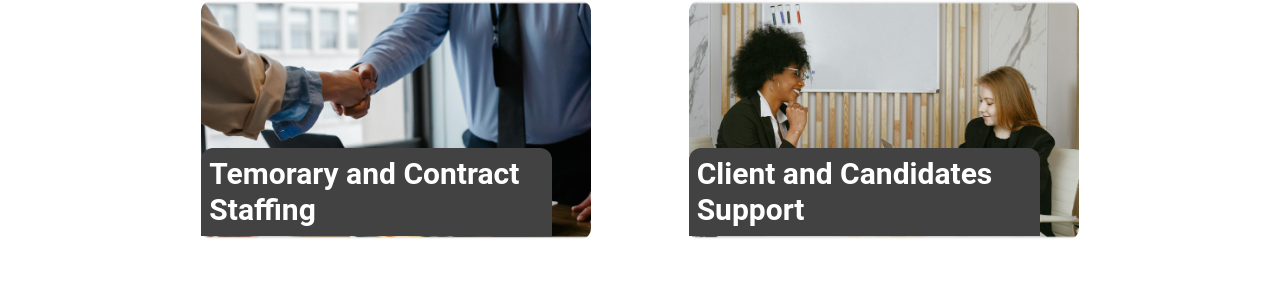
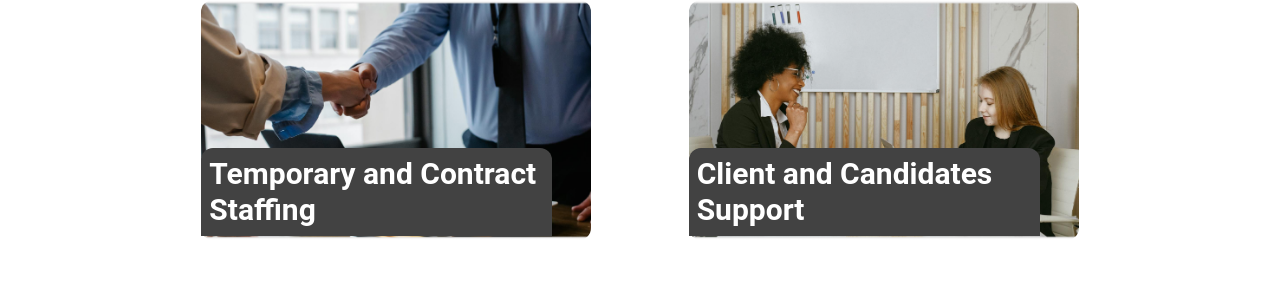
Before and after one commit to codingisf/PrimeLink, a React (Vite) app: page /services in a window 1280 px wide. Shown: the part 2232-2518 px from the top of the page. Built offline with nearby package versions, Linux system fonts and the light colour scheme.

Commit message:
Update ServicePage.jsx

```diff
--- a/src/Pages/ServicePage.jsx
+++ b/src/Pages/ServicePage.jsx
@@ -164,7 +164,7 @@ function Servicepage() {
               handler={handlefirstOpen}
               className="z-[9999]"
             >
-              <DialogHeader>PrimeLink Manpower & Staffing</DialogHeader>
+              <DialogHeader>Man power supply</DialogHeader>
               <DialogBody>
                 PrimeLink Manpower & Staffing delivers dependable manpower
                 supply solutions, Providing skilled and unskilled workforce to
@@ -250,7 +250,7 @@ function Servicepage() {
               >
                 <div className="bg-gray-800 absolute  w-[90%] min-h-10 bottom-1 rounded-t-xl ">
                   <h1 className="text-xl lg:text-3xl text-white font-semibold p-2">
-                    Temorary and Contract Staffing
+                    Temporary and Contract Staffing
                   </h1>
                 </div>
               </div>
@@ -307,7 +307,7 @@ function Servicepage() {
               handler={handlefourthOpen}
               className="z-[9999]"
             >
-              <DialogHeader>Overseas Requirement</DialogHeader>
+              <DialogHeader>Client and Candidates Support</DialogHeader>
               <DialogBody>
                 PrimeLink Manpower & Staffing Cover the complete hiring
                 lifecycle - from candidate sourcing and screening to
```
